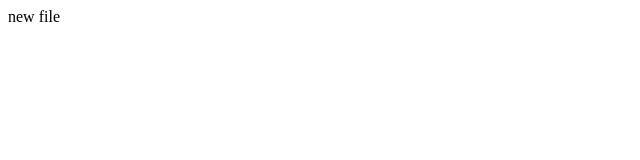
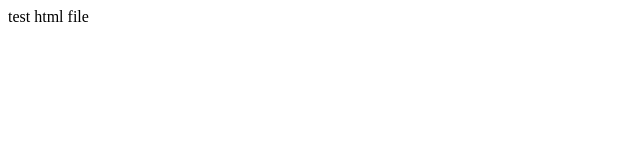
Before and after one commit to andr422/hello-world, a plain HTML site: page index.html in a window 1280 px wide. Shown: the full height of the page, 0-640 px from the left. Drawn offline with Linux system fonts and the light colour scheme.

Commit message:
added message to html file

```diff
--- a/index.html
+++ b/index.html
@@ -1 +1 @@
-<div>new file</div>
+<div>test html file</div>
```
